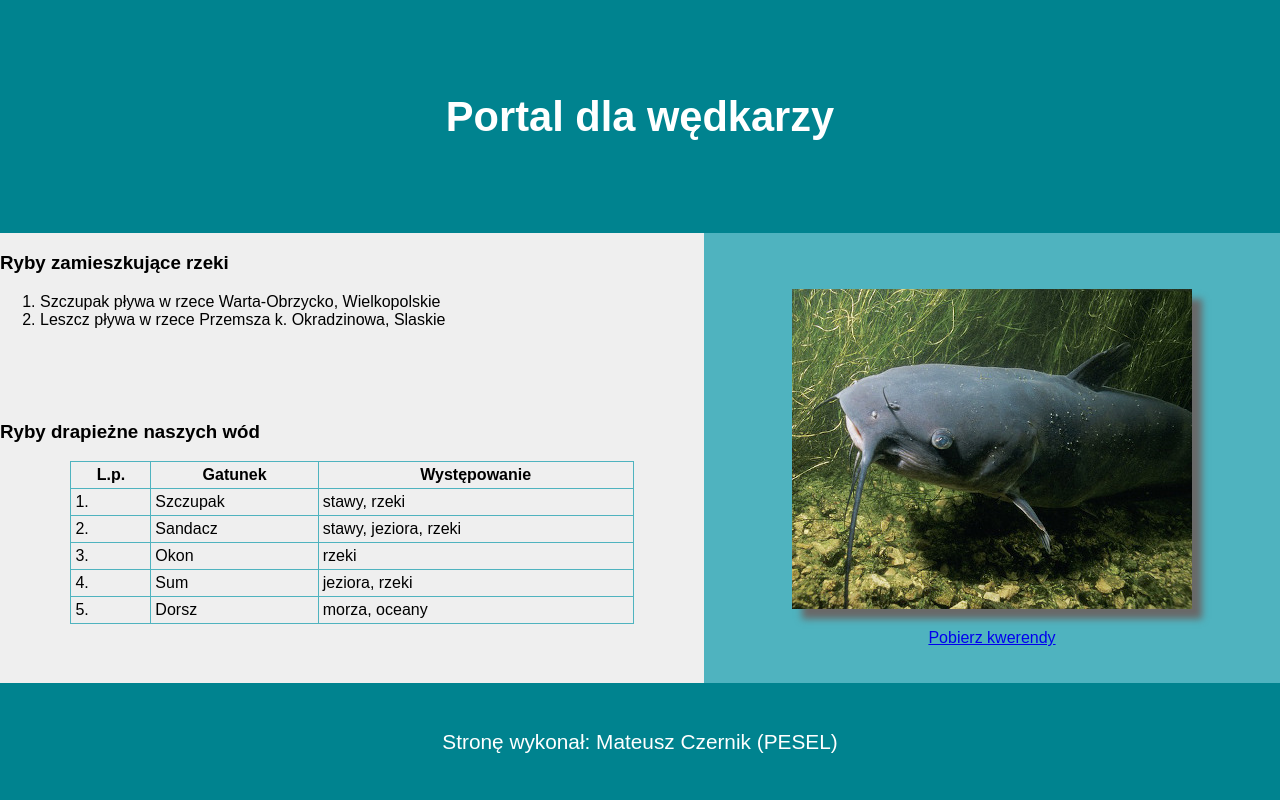
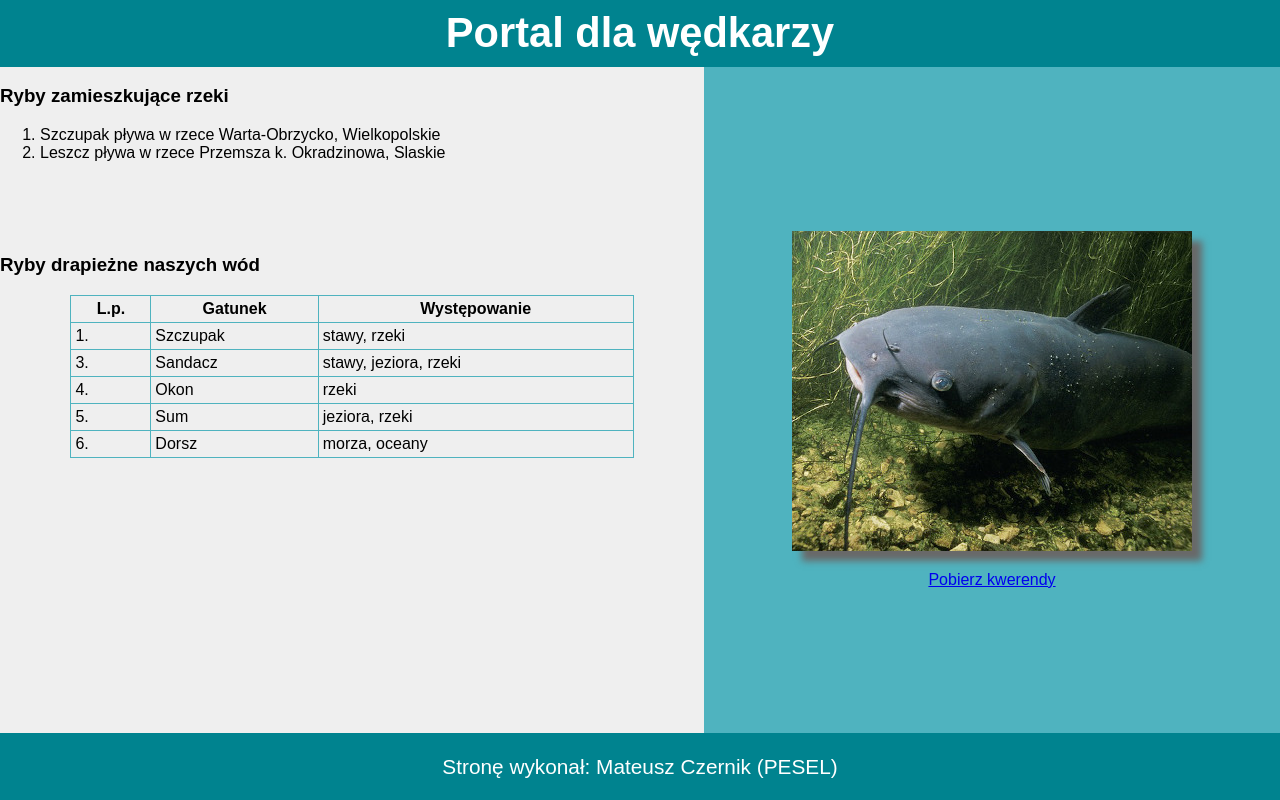
Before and after one commit to LoZoCz/egzamin, a PHP site: page /wedkuj.php in a window 1280 px wide. Run offline with PHP 8.4, Linux system fonts and the light colour scheme; data comes from the database, SQL or seed files in the repository.

Commit message:
Add files via upload

```diff
--- a/egzamin3/styl_1.css
+++ b/egzamin3/styl_1.css
@@ -3,7 +3,7 @@ body{
     margin: 0;
     height: 100vh;
     display: grid;
-    grid-template-rows: 1fr 450px .5fr;
+    grid-template-rows: .1fr 1fr .1fr;
 }
 
 header, footer{
@@ -14,6 +14,10 @@ header, footer{
     display: grid;
     place-items: center;
     clear: both;
+}
+
+header > *, footer > *{
+    margin: 0;
 }
 
 .cont{
@@ -35,7 +39,6 @@ header, footer{
 
 .prawy{
     background: #4FB3BF;
-    height: 450px;
     text-align: center;
     display: flex;
     justify-content: center;
--- a/egzamin3/wedkuj.php
+++ b/egzamin3/wedkuj.php
@@ -71,18 +71,9 @@
 
                         $sql = mysqli_query($connect, $query);
 
-                        $rows = mysqli_num_rows($sql);
-
-                        // echo($rows);
-
-                        for($i = 0; $i<$rows; $i++){
-                            while($row = mysqli_fetch_assoc($sql)){
-                                $i++;
-
-                                echo("<tbody><td>" . $i . '.' . "</td><td>" . $row['nazwa'] . "</td><td>" . $row['wystepowanie'] . '</td></tbody>');
-                            }
+                        while($row = mysqli_fetch_assoc($sql)){
+                            echo("<tbody><td>" . $row['id'] . '.' . "</td><td>" . $row['nazwa'] . "</td><td>" . $row['wystepowanie'] . '</td></tbody>');
                         }
-
 
                         mysqli_close($connect);
                     }
```
